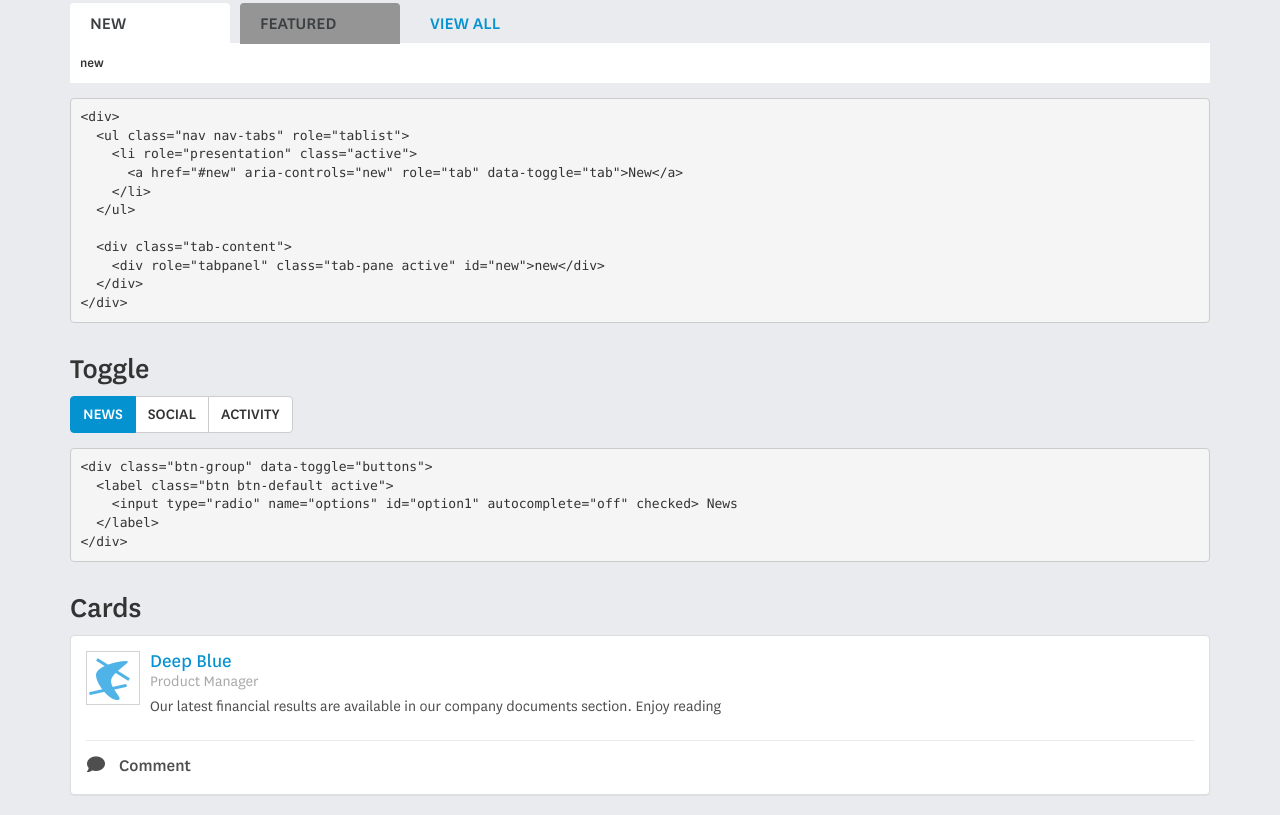
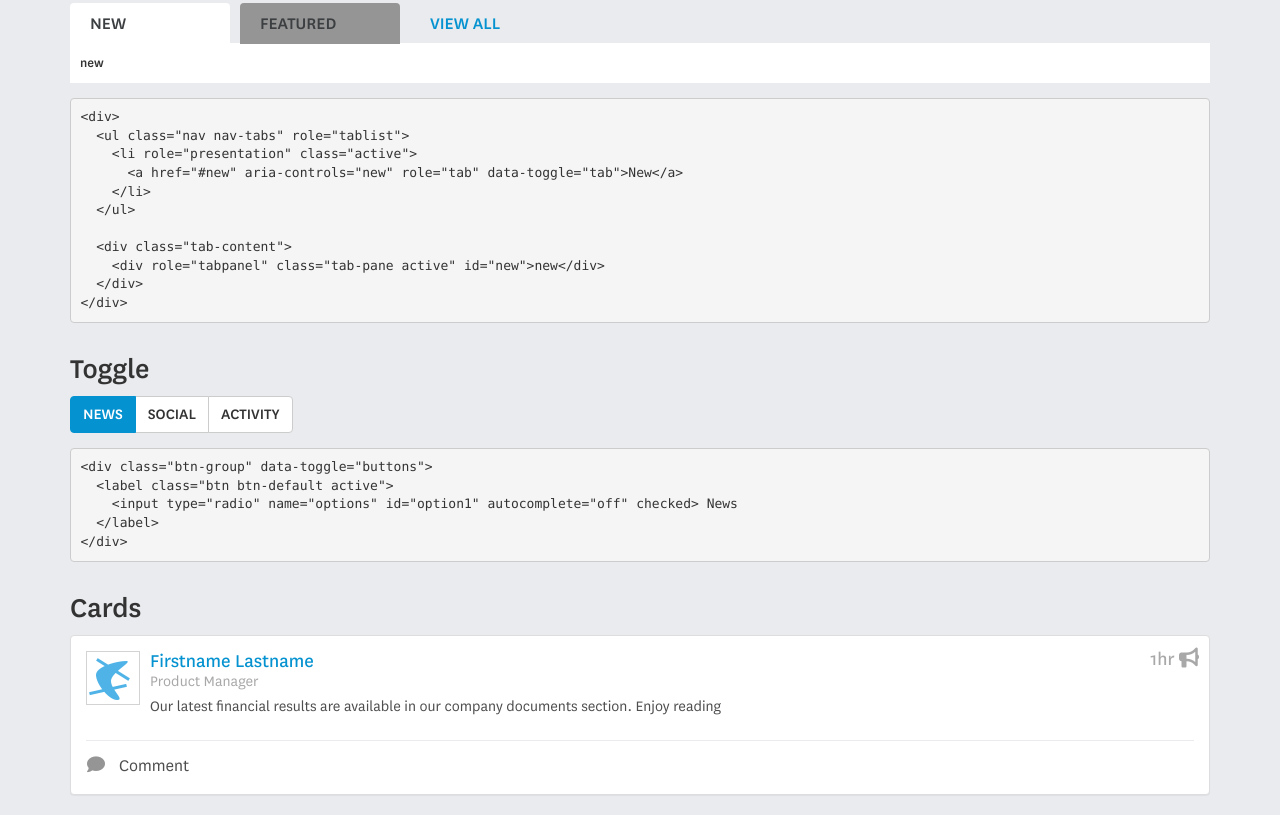
Before and after one commit to lewiscoulson/freelance, a website: page index.html in a window 1280 px wide. Shown: the part 429-1244 px from the top of the page. Drawn offline with nearby package versions, Linux system fonts and the light colour scheme.

Commit message:
finish basic card

```diff
--- a/index.html
+++ b/index.html
@@ -85,11 +85,12 @@
                 </a>
               </div>
               <div class="media-body">
-                <h4 class="media-heading c-card__heading">Deep Blue</h4>
+                <h4 class="media-heading c-card__heading">Firstname Lastname</h4>
                 <h5 class="media-heading c-card__sub-heading">Product Manager</h5>
                 <div class="c-card__body">
                   <p>Our latest financial results are available in our company documents section. Enjoy reading</p>
                 </div>
+                <span class="c-card__time">1hr <i class="fa fa-bullhorn right" aria-hidden="true"></i></span>
               </div>
             </div>
             <div class="c-card__comment">
--- a/scss/_vars.scss
+++ b/scss/_vars.scss
@@ -6,6 +6,7 @@ $grey-darker: #4e4e4e;
 $grey-dark: #959595;
 $grey-medium: #e9ebee;
 $grey-light: #a8a8a8;
+
 
 
 $white: #fff;
--- a/scss/components/_cards.scss
+++ b/scss/components/_cards.scss
@@ -1,4 +1,6 @@
 .c-card {
+  position: relative;
+
   &__heading {
     color: $blue-primary;
     font-family: 'NationalRegular';
@@ -20,12 +22,27 @@
 
   &__comment {
     border-top: 1px solid $grey-medium;
+    font-family: 'NationalBook';
+    font-size: 16px;
     margin-top: 12px;
     padding-top: 12px;
 
     > .btn {
       color: $grey-darker;
       padding: 0;
+
+      i {
+        color: $grey-dark;
+      }
     }
   }
+
+  &__time {
+    color: $grey-light;
+    font-family: 'NationalRegular';
+    font-size: 20px;
+    position: absolute;
+    right: 10px;
+    top: 10px;
+  }
 }
```
Also changed, not shown: css/main.css.
